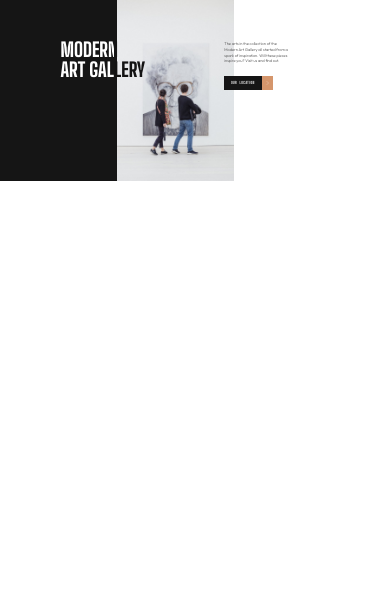
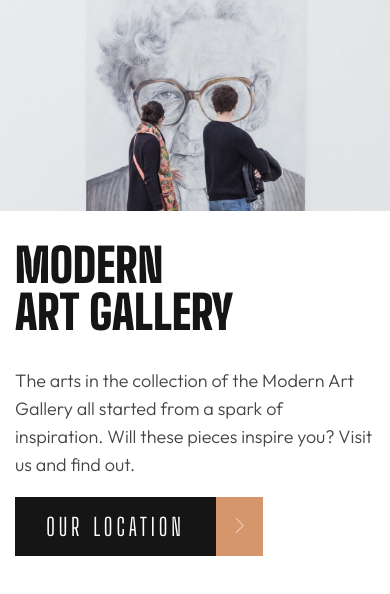
Before and after one commit to bberkay/web-programlama-odevler, a plain HTML site: page odev3/index.html in a window 390 px wide. Drawn offline with Linux system fonts and the light colour scheme.

Commit message:
mobile-tablet

```diff
--- a/odev3/css/home.css
+++ b/odev3/css/home.css
@@ -1,48 +1,119 @@
 /* ======== HEADER ======== */
-.home--header{
+.home--header-lg{
     display:flex;
 }
 
-.home--header__block{
+.home--header-lg__block{
     content: '';
-    width:30%;
+    width:37%;
     background-color: var(--COLOR-BLACK);
 }
 
-.home--header__block__h1{
+.home--header-lg__block__h1{
     font-family: var(--FONT-FAMILY-HEADINGS);
     color: var(--COLOR-WHITE);
     font-size: 5vw;
     line-height: 5vw;
     position: absolute;
-    top:7vw;
-    left:15.5vw;
+    top:11vw;
+    left:23.3vw;
     background: -webkit-linear-gradient(left, #fff 63%, #131313 37%);
     background-clip: text;
     -webkit-background-clip: text;
     -webkit-text-fill-color: transparent;
 }
 
-.home--header__middle--image{
-    width:30%;
+.home--header-lg__middle--image{
+    width:37%;
 }
 
-.home--header__middle--image img{
+.home--header-lg__middle--image img{
     width:100%;
     height:100%;
 }
 
-.home--header__text{
+.home--header-lg__text{
     width:17%;
     position: absolute;
-    left:57.5vw;
-    top:9.5vw;
-    font-size:1vw;
-    line-height:1.5vw;
+    left:70vw;
+    top:13vw;
+    font-size:1.1vw;
+    line-height:1.6vw;
 }
 
-.home--header__button{
+.home--header-lg__button{
     margin-top:2vw;
 }
 
+/* For Desktop & Tablet */
+@media screen and (min-width: 768px){
+    .home--header-sm{
+        display:none;
+    }
+}
+
+/* For Tablet */
+@media screen and (max-width: 768px) {
+    .home--header-lg__block{
+        width:0%;
+    }
+
+    .home--header-lg__middle--image{
+        width:65%;
+    }
+
+    .home--header-lg__text{
+        width:35%;
+        left:57vw;
+        top:40vw;
+        font-size:2.5vw;
+        line-height:3.5vw;
+    }
+
+    .home--header-lg__button{
+        margin-top:4vw;
+    }
+
+    .home--header-lg__block__h1{
+        font-size: 8vw;
+        line-height: 8vw;
+        top:16vw;
+        left:57vw;
+        background: -webkit-linear-gradient(left, #131313 63%, #131313 37%);
+        background-clip: text;
+        -webkit-background-clip: text;
+        -webkit-text-fill-color: transparent;
+    }
+
+}
+
+/* For Mobile */
+@media screen and (max-width: 400px) {
+    .home--header-lg{
+        display:none;
+    }
+
+    .home--header-sm{
+        display:block;
+    }
+
+    .home--header-sm__middle--image{
+        width:100%;
+        height:25vh;
+    }
+
+    .home--header-sm__middle--image img{
+        width:100%;
+        height:100%;
+        object-fit: cover;
+    }
+
+    .home--header-sm__h1{
+        font-family: var(--FONT-FAMILY-HEADINGS);
+        color: var(--COLOR-BLACK);
+        font-size: 12vw;
+        line-height: 12vw;
+        position: relative;
+    }
+}
 /* ======== HEADER END ======== */
--- a/odev3/css/style.css
+++ b/odev3/css/style.css
@@ -1,7 +1,7 @@
 /* ======== FONTS ======== */
 @font-face{
-    font-family: 'BigShouldersDisplay-ExtraBold';
-    src: url('../assets/fonts/BigShouldersDisplay-ExtraBold.ttf');
+    font-family: 'BigShouldersDisplay-Black';
+    src: url('../assets/fonts/BigShouldersDisplay-Black.ttf');
 }
 
 @font-face{
@@ -12,6 +12,11 @@
 @font-face {
     font-family: 'BigShouldersDisplay-Bold';
     src: url('../assets/fonts/BigShouldersDisplay-Bold.ttf');
+}
+
+@font-face {
+    font-family: 'BigShouldersDisplay-Regular';
+    src: url('../assets/fonts/BigShouldersDisplay-Regular.ttf');
 }
 /* ======== FONTS END ======== */
 
@@ -24,8 +29,9 @@
     --COLOR-WHITE: #fff;
 
     /* FONTS */
-    --FONT-FAMILY-HEADINGS: 'BigShouldersDisplay-ExtraBold';
-    --FONT-FAMILY-HEADINGS-LIGHT: 'BigShouldersDisplay-Bold';
+    --FONT-FAMILY-HEADINGS: 'BigShouldersDisplay-Black';
+    --FONT-FAMILY-HEADINGS-BOLD: 'BigShouldersDisplay-Bold';
+    --FONT-FAMILY-HEADINGS-REG: 'BigShouldersDisplay-Regular';
     --FONT-FAMILY-BODY: 'Outfit-Light';
 
     /* FONT SIZES */
@@ -71,7 +77,7 @@ h1, h2, h3, h4, h5, h6 { font-family: var(--FONT-FAMILY-HEADINGS); }
 /* ======== COMPONENTS ======== */
 /* Buttons */
 .button--container{
-    font-family: var(--FONT-FAMILY-HEADINGS-LIGHT);
+    font-family: var(--FONT-FAMILY-HEADINGS-REG);
     color:var(--COLOR-WHITE);
     border-radius: 0px!important;
     display:inline-block;
@@ -120,4 +126,57 @@ h1, h2, h3, h4, h5, h6 { font-family: var(--FONT-FAMILY-HEADINGS); }
 .button--container:hover .button__button--nav{
     background-color:var(--COLOR-BLACK);
 }
+
+/* For Tablet */
+@media screen and (max-width: 768px) {
+    .button__button--text{
+        padding:0.8vw;
+        padding-top:2vw;
+        padding-bottom:2vw;
+        padding-left:3.4vw;
+        padding-right:3.4vw;
+    }
+
+    .button__button--nav{
+        padding:1.6vw;
+        padding-left:2.4vw;
+        padding-right:2.4vw;
+    }
+
+    .button__button--nav img{
+        margin-top:1vw;
+        width:1.2vw;
+        height:2vw;
+    }
+}
+
+/* For Mobile */
+@media screen and (max-width: 400px) {
+    .container-sm{
+        margin-left:15px;
+        margin-right:15px;
+    }
+
+    .button__button--text{
+        padding:1.6vw;
+        padding-top:4vw;
+        padding-bottom:4vw;
+        padding-left:8vw;
+        padding-right:8vw;
+        letter-spacing: 1vw;
+        font-size:x-large;
+    }
+
+    .button__button--nav{
+        padding:3.2vw;
+        padding-left:4.8vw;
+        padding-right:4.8vw;
+    }
+
+    .button__button--nav img{
+        margin-top:2vw;
+        width:2.4vw;
+        height:4vw;
+    }
+}
 /* ======== COMPONENTS END ======== */
--- a/odev3/index.html
+++ b/odev3/index.html
@@ -12,17 +12,17 @@
     <link rel="stylesheet" href="./css/location.css">
 </head>
 <body>
-    <!-- HEADER -->
-    <header class = "home--header">
-        <div class = "home--header__block">
-            <h1 class="home--header__block__h1">MODERN <br> ART GALLERY</h1>
+    <!-- DESKTOP & TABLET HEADER -->
+    <header class = "home--header-lg">
+        <div class = "home--header-lg__block">
+            <h1 class="home--header-lg__block__h1">MODERN <br> ART GALLERY</h1>
         </div>
-        <div class="home--header__middle--image">
+        <div class="home--header-lg__middle--image">
             <img src="./assets/images/desktop/image-hero@2x.jpg" alt="">
         </div>
-        <div class="home--header__text">
+        <div class="home--header-lg__text">
             <p>The arts in the collection of the Modern Art Gallery all started from a spark of inspiration. Will these pieces inspire you? Visit us and find out.</p>
-            <div class = "button--container home--header__button">
+            <div class = "button--container home--header-lg__button">
                 <a href= "location.html" class = "button--container__button">
                     <div class="button__button--text">OUR LOCATION</div>
                     <div class="button__button--nav">
@@ -32,6 +32,26 @@
             </div>
         </div>
     </header>
-    <!-- HEADER END -->
+    <!-- DESKTOP & TABLET HEADER END -->
+
+    <!-- MOBILE HEADER -->
+    <header class = "home--header-sm">
+        <div class="home--header-sm__middle--image">
+            <img src="./assets/images/desktop/image-hero@2x.jpg" alt="">
+        </div>
+        <div class="home--header-sm__text container-sm">
+            <h1 class="home--header-sm__h1">MODERN <br> ART GALLERY</h1>
+            <p>The arts in the collection of the Modern Art Gallery all started from a spark of inspiration. Will these pieces inspire you? Visit us and find out.</p>
+            <div class = "button--container home--header-sm__button">
+                <a href= "location.html" class = "button--container__button">
+                    <div class="button__button--text">OUR LOCATION</div>
+                    <div class="button__button--nav">
+                        <img src = "./assets/icons/icon-arrow-right.svg" alt="Go Location" height = "100%"/>
+                    </div>
+                </a>
+            </div>
+        </div>
+    </header>
+    <!-- MOBILE HEADER END -->
 </body>
 </html>
```
Also changed, not shown: odev3/assets/fonts/BigShouldersDisplay-Regular.ttf (added), 1 other file.
